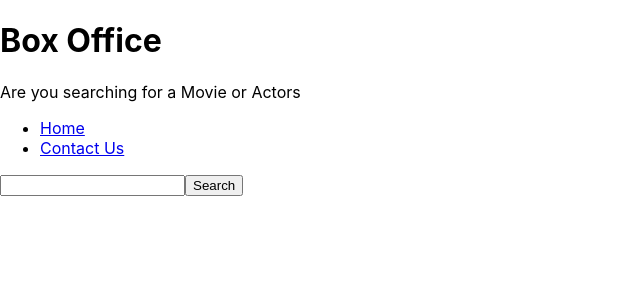
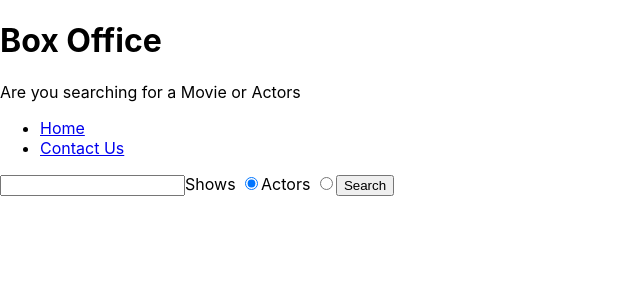
Before and after one commit to rohit5683/box-office-app, a React (Create React App) app: page / in a window 1280 px wide. Shown: the top 300 px of the page, without its empty margins (0-640 px from the left). Built offline with nearby package versions, Linux system fonts and the light colour scheme.

Commit message:
added search for actors

```diff
--- a/src/Pages/Home.jsx
+++ b/src/Pages/Home.jsx
@@ -1,21 +1,32 @@
 import { useState } from 'react';
-import { searchForShows } from './api/tvmaze';
+import { searchForShows, searchForPeople } from './api/tvmaze';
 
 const Home = () => {
   const [searchStr, setSearchStr] = useState('');
   const [apiData, setApiData] = useState(null);
   const [apiDataError, setApiDataError] = useState(null);
+  const [searchOption, setSearchOption] = useState('shows');
 
   const onSearchInputChange = ev => {
     setSearchStr(ev.target.value);
+  };
+
+  const onRadioChange = ev => {
+    setSearchOption(ev.target.value);
   };
 
   const onSearch = async ev => {
     ev.preventDefault();
     try {
       setApiDataError(null);
-      const result = await searchForShows(searchStr);
-      setApiData(result);
+
+      if (searchOption === 'shows') {
+        const result = await searchForShows(searchStr);
+        setApiData(result);
+      } else {
+        const result = await searchForPeople(searchStr);
+        setApiData(result);
+      }
     } catch (error) {
       setApiDataError(error);
     }
@@ -27,9 +38,11 @@
     }
 
     if (apiData) {
-      return apiData.map(data => (
-        <div key={data.show.id}>{data.show.name}</div>
-      ));
+      return apiData[0].show
+        ? apiData.map(data => <div key={data.show.id}>{data.show.name}</div>)
+        : apiData.map(data => (
+            <div key={data.person.id}>{data.person.name}</div>
+          ));
     }
     return null;
   };
@@ -38,6 +51,26 @@
     <div>
       <form onSubmit={onSearch}>
         <input type="text" value={searchStr} onChange={onSearchInputChange} />
+        <label htmlFor="">
+          Shows{' '}
+          <input
+            type="radio"
+            name="search-option"
+            value="shows"
+            checked={searchOption === 'shows'}
+            onChange={onRadioChange}
+          />
+        </label>
+        <label htmlFor="">
+          Actors{' '}
+          <input
+            type="radio"
+            name="search-option"
+            value="actors"
+            checked={searchOption === 'actors'}
+            onChange={onRadioChange}
+          />
+        </label>
         <button type="submit">Search</button>
       </form>
       <div>{renderApiData()}</div>
--- a/src/Pages/api/tvmaze.jsx
+++ b/src/Pages/api/tvmaze.jsx
@@ -8,3 +8,5 @@
 };
 
 export const searchForShows = query => apiGet(`/search/shows?q=${query}`);
+
+export const searchForPeople = query => apiGet(`/search/people?q=${query}`);
```
